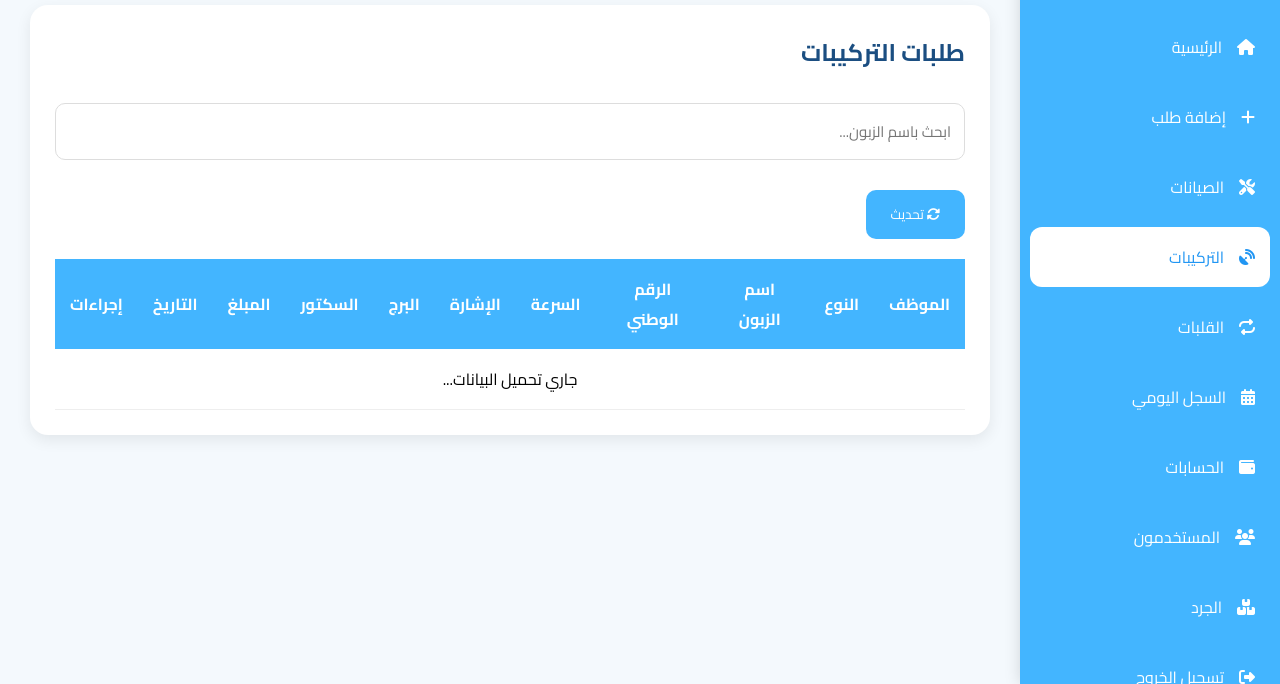
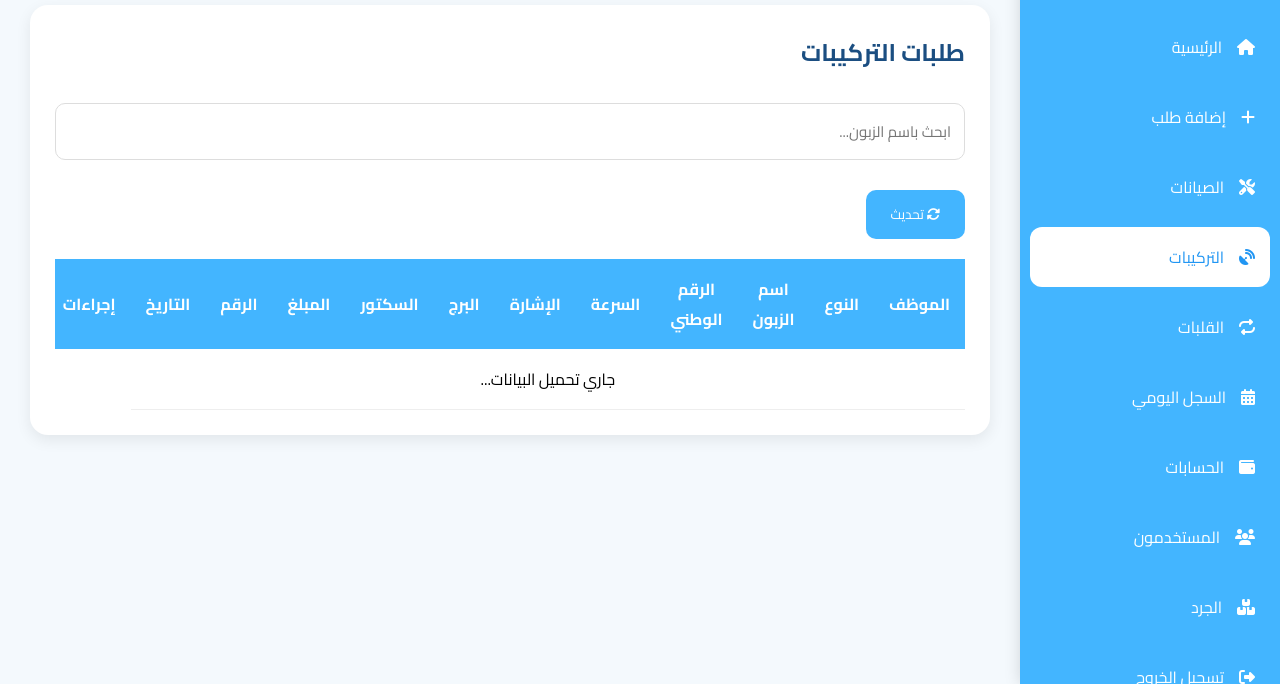
Before and after one commit to hasansigwsx8iw12/Khloorder, a plain HTML site: page installations.html in a window 1280 px wide. Shown: the part 116-800 px from the top of the page. Drawn offline with Linux system fonts and the light colour scheme; no server answers.

Commit message:
Update installations.html

```diff
--- a/installations.html
+++ b/installations.html
@@ -144,6 +144,7 @@ onkeyup="searchName()">
 <th>البرج</th>
 <th>السكتور</th>
 <th>المبلغ</th>
+<th>الرقم</th>
 <th>التاريخ</th>
 <th>إجراءات</th>
 
```
